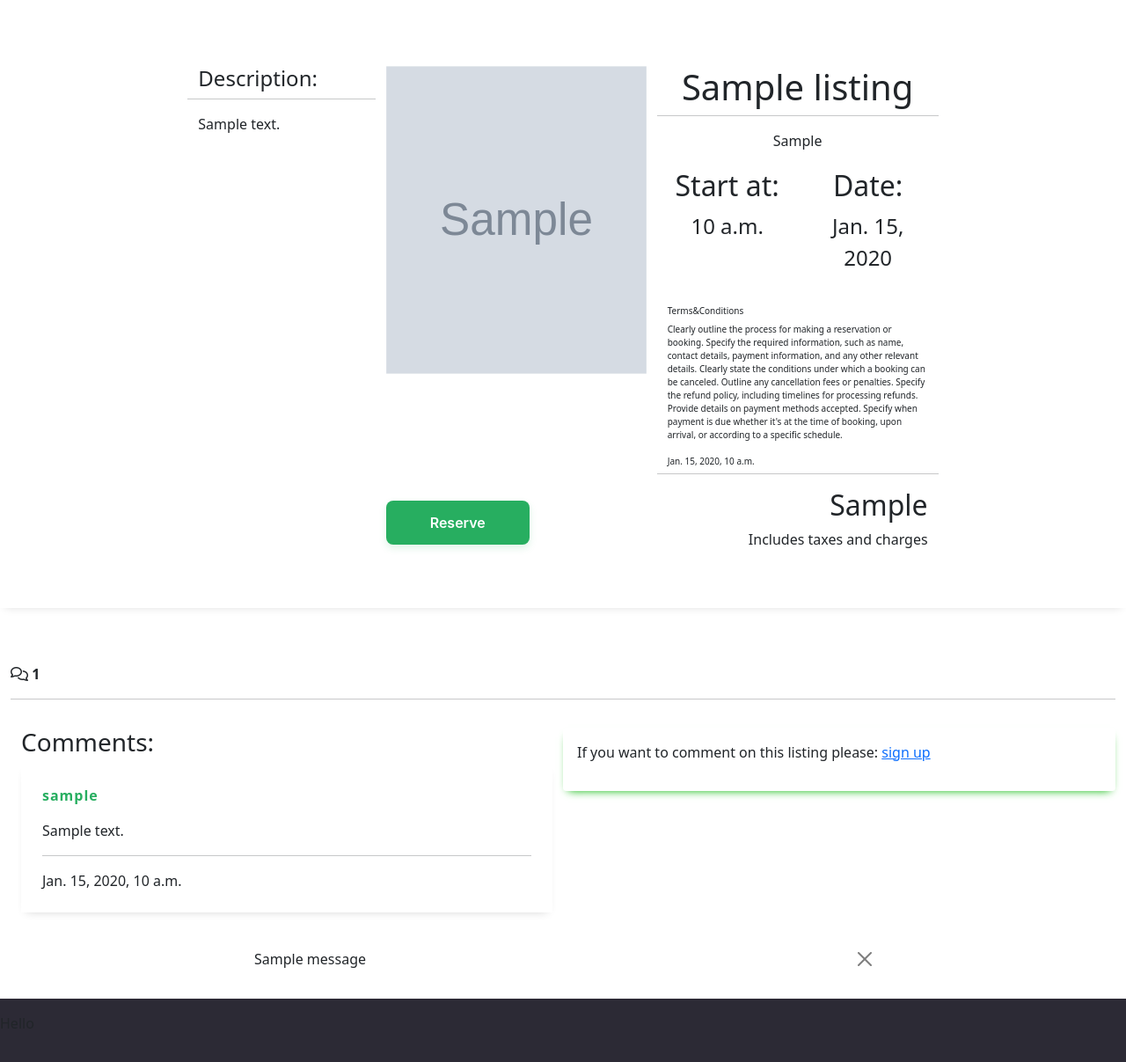
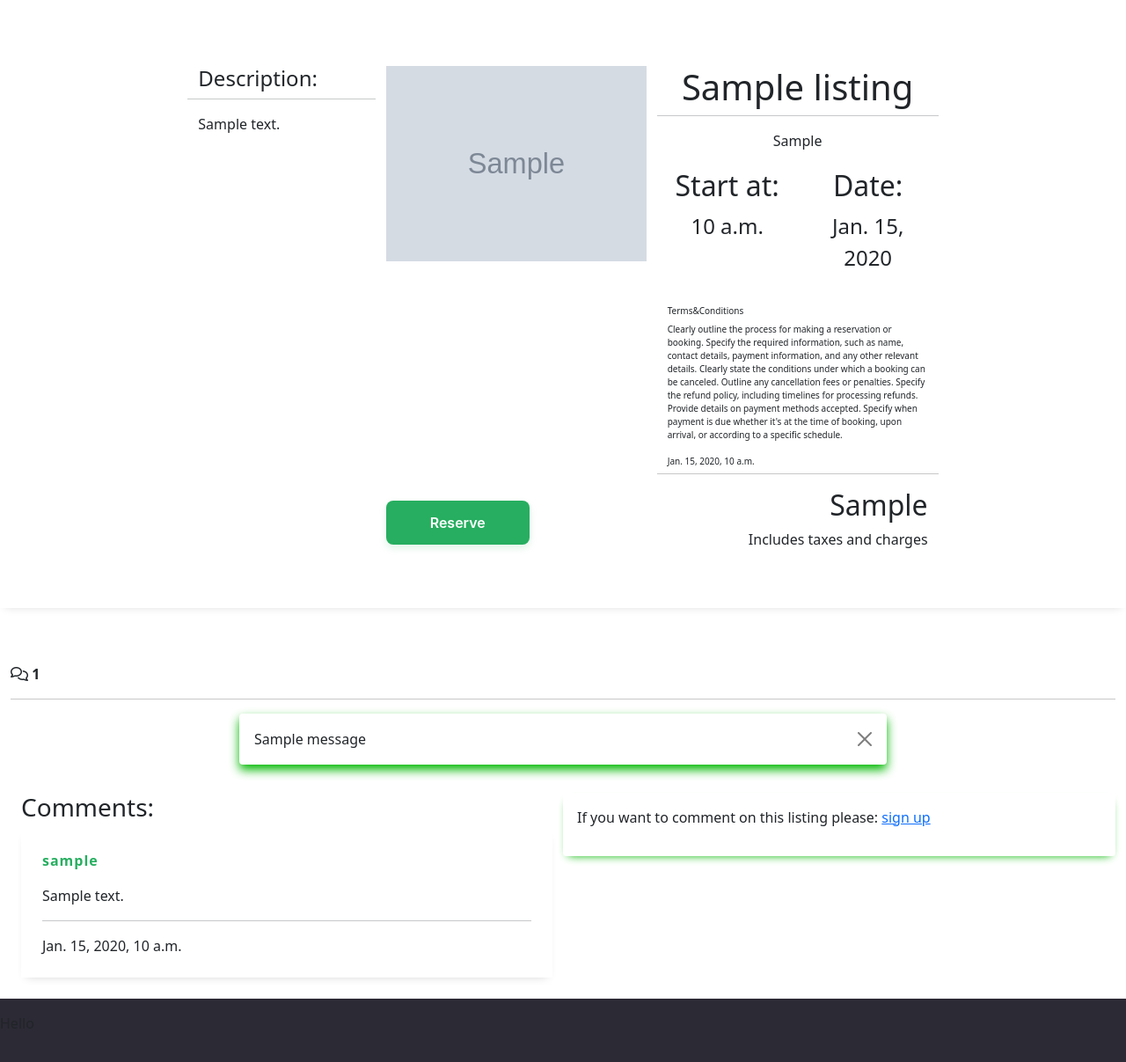
Before and after one commit to Vitalii-Chepurnyi/bookHub, a Django app: a page that uses templates/base.html in a window 1280 px wide. Shown: the part 56-1263 px from the top of the page at 88% size. Run offline with Django 4.2, Linux system fonts and the light colour scheme; tables that the repository leaves empty hold one stand-in row (values such as "Sample post"); grey boxes marked "Sample" are stand-in pictures; one stand-in notice (Sample message) is shown; some libraries are stand-ins or nearby versions.

Commit message:
Added listings and comments

```diff
--- a/home/forms.py
+++ b/home/forms.py
@@ -1,4 +1,5 @@
 from .models import Comments
+from .models import Reservation
 from django import forms
 
 
@@ -6,3 +7,8 @@ class CommentForm(forms.ModelForm):
     class Meta:
         model = Comments
         fields = ('body',)
+
+class ReservationForm(forms.ModelForm):
+    class Meta:
+        model = Reservation
+        fields = ('name', 'surname', 'goods_products', 'foods_products', 'time', 'email', 'message')
--- a/home/models.py
+++ b/home/models.py
@@ -42,3 +42,16 @@ class Comments(models.Model):
 
     def __str__(self):
         return f"Comment {self.body} by {self.author}"
+
+class Reservation(models.Model):
+    name = models.CharField(max_length=200)
+    surname = models.CharField(max_length=200)
+    goods_products = models.BooleanField(default=False)
+    foods_products = models.BooleanField(default=False)
+    time = models.TimeField(null=False, blank=False)
+    email = models.EmailField()
+    message = models.TextField()
+    reviewed = models.BooleanField(default=False)
+
+    def __str__(self):
+        return f"Reservation request from {self.name} | {self.surname} arrival: {self.time}"
--- a/home/templates/home/index.html
+++ b/home/templates/home/index.html
@@ -2,7 +2,7 @@
 {% load static %}
 {% block content %}
 
-<!-- index.html content starts here -->
+
 <div class="container-fluid">
     <div class="container">
         {% for listing in listing_list %}
@@ -17,7 +17,6 @@
                 </div>
             {% endif %}
           <div class="col-md-6 max-width-column">
-            <!-- Content for Column 2 -->
             <h1 id="names">{{ listing.title }}</h1>
             <a href="{% url 'listing_detail' listing.slug %}" class="listing-link">
              <div class="col">
@@ -36,7 +35,6 @@
              </div>
           </div>
           <div class="col-md-3 max-width-column">
-            <!-- Content for Column 3 -->
             <div class="col price">
                 <h2>{{ listing.stall_price }}</h2>
                 <p>Includes taxes and charges</p>
@@ -74,5 +72,4 @@
     {% endif %}
 </div>
 
-<!-- index.html content ends here -->
 {% endblock %}
--- a/home/templates/home/listing_detail.html
+++ b/home/templates/home/listing_detail.html
@@ -18,11 +18,11 @@
             <div class="row detail-direction">
                   {% if listing.image %}
                     <div class="col-lg-6 md-12">
-                      <img src= "{{ listing.image.url }}" class="listing-img" alt="">
+                      <img src= "{{ listing.image.url }}" class="listing-detail-img" alt="">
                     </div>
                   {% else %}
                     <div class="col-lg-6 md-12">
-                      <img src= "{% static 'images/pexels-julia-volk-6118897.jpg' %}" class="listing-img" alt="market stall">
+                      <img src= "{% static 'images/pexels-julia-volk-6118897.jpg' %}" class="listing-detail-img" alt="market stall">
                     </div>
                   {% endif %}
                 <div class="col-lg-6 md-12">
@@ -60,7 +60,9 @@
             </div>
             <div class="row">
                 <div class="col">
+                  <a href="#">
                     <button type="button" class="reserve-button">Reserve</button>
+                  </a>
                 </div>
                 <div class="col detail-price">
                     <h2>{{ listing.stall_price }}</h2>
@@ -77,7 +79,20 @@
         </div>
       </div>
       <hr>
-    <!-- Displaying Comments -->
+      <div class="container">
+        <div class="row">
+          <div class="col-md-8 offset-md-2">
+            {% for message in messages %}
+            <div class="alert {{ message.tags }} alert-dismissible
+              fade show" id="msg" role="alert">
+              {{ message | safe }}
+              <button type="button" class="btn-close"
+                data-bs-dismiss="alert" aria-label="Close"></button>
+            </div>
+            {% endfor %}
+          </div>
+        </div>
+      </div>
     <div class="col-md-6 card mb-4 mt-3 form">
       <div class="card-body">
         {% if user.is_authenticated %}
--- a/home/views.py
+++ b/home/views.py
@@ -3,6 +3,7 @@ from django.views import generic
 from django.contrib import messages
 from .models import Listing, Comments
 from .forms import CommentForm
+from .forms import ReservationForm
 
 
 # Create your views here.
--- a/static/css/style.css
+++ b/static/css/style.css
@@ -181,9 +181,14 @@ footer {
 .listing-img {
     width: 100%;
     max-height: 350px;
-    min-height: 350px;
+    min-height: 300px;
     -webkit-transform: scale(0.999);
     transform: scale(0.999);
+}
+
+.listing-detail-img {
+    width: 100%;
+    max-height: 500px;
 }
 
 .slogan {
@@ -388,6 +393,10 @@ footer {
     box-shadow: rgba(51, 51, 51, 0.068) 0 6px 12px;
 }
 
+.alert {
+    box-shadow: rgb(0, 184, 0) 0 6px 12px;
+}
+
 /* media max-width 480px */
 @media only screen and (max-width: 480px){
     .main-image{
--- a/templates/base.html
+++ b/templates/base.html
@@ -82,25 +82,10 @@
     <main class="flex-shrink-0 main-bg">
 
         {% block content %}
-        <!-- Content Goes here -->
+
         {% endblock content %}
 
     </main>
-    <div class="container">
-        <div class="row">
-          <div class="col-md-8 offset-md-2">
-            {% for message in messages %}
-            <div class="alert {{ message.tags }} alert-dismissible
-              fade show" id="msg" role="alert">
-              {{ message | safe }}
-              <button type="button" class="btn-close"
-                data-bs-dismiss="alert" aria-label="Close"></button>
-            </div>
-            {% endfor %}
-          </div>
-        </div>
-      </div>
-
     <!-- Footer -->
     <footer class="footer mt-auto py-3 dark-bg">
         <p>Hello</p>
```
Also changed, not shown: home/admin.py (+7 -2 lines), home/migrations/0004_reservation.py (added), static/images/pexels-dana-sredojevic-13279395_5XPKxfY.jpg (added), static/images/pexels-darwis-alwan-1212048_ihyg0T2.jpg (added), static/images/pexels-nina-zeynep-güler--zz-14283863.jpg (added), static/images/pexels-stacey-koenitz-r-2564460.jpg (added), 3 other files.
